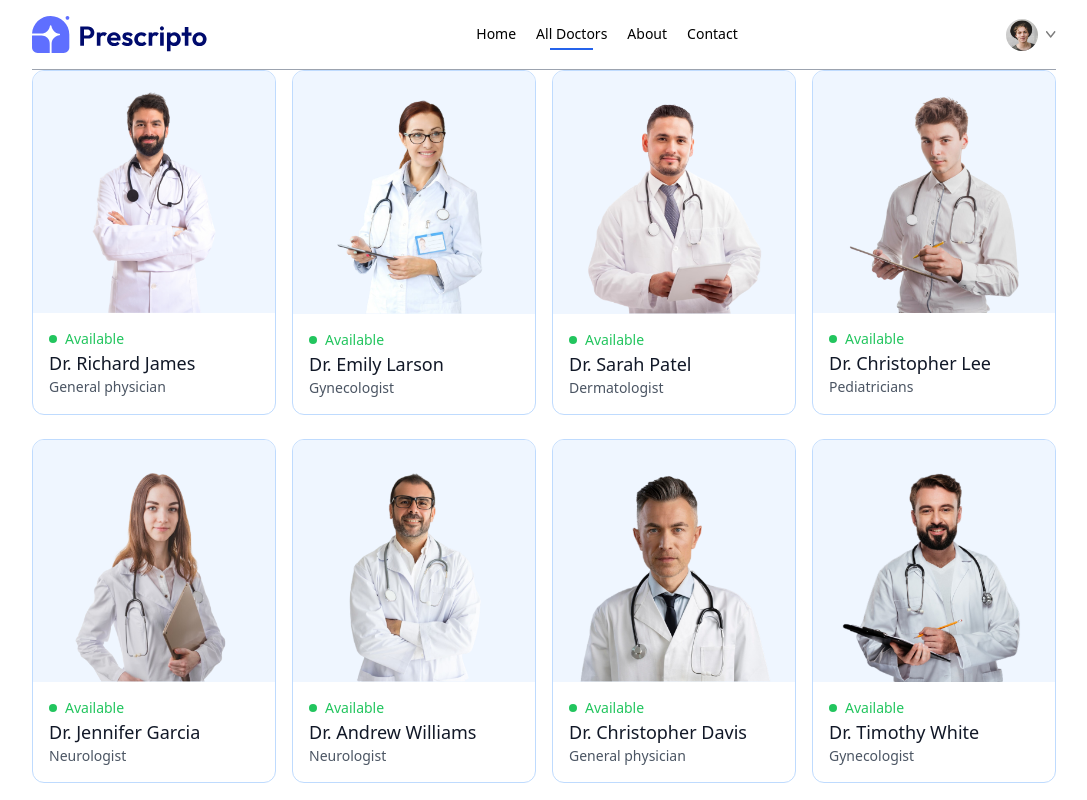
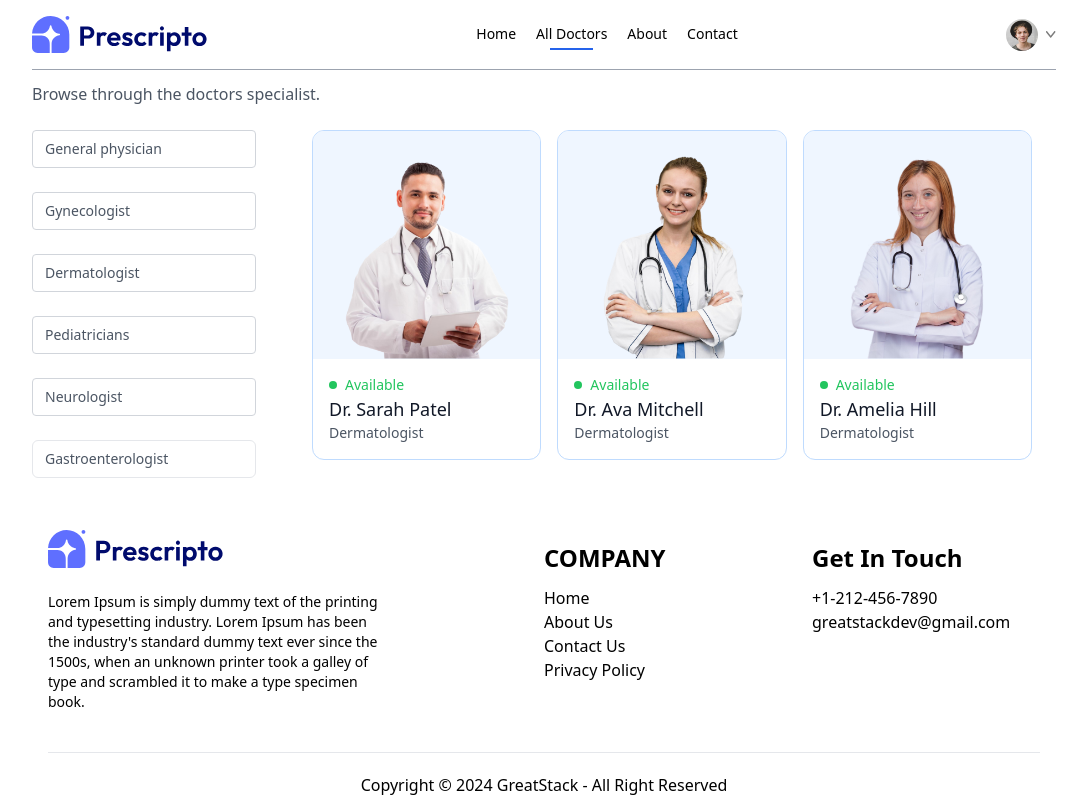
Before and after one commit to Alaa-Elkady/doc-booking-sys, a React (Create React App) app: page /doctors/Dermatologist in a window 1280 px wide. Shown: the top 800 px of the page, without its empty margins (96-1183 px from the left). Built offline with nearby package versions, Linux system fonts and the light colour scheme.

Commit message:
creared doctors page and the footer

```diff
--- a/src/App.jsx
+++ b/src/App.jsx
@@ -1,30 +1,30 @@
 import { Routes, Route } from "react-router-dom";
-import "./App.css";
 import Home from "./Pages/Home";
 import About from "./Pages/About";
 import Contact from "./Pages/Contact";
 import Login from "./Pages/Login";
 import Doctors from "./Pages/Doctors";
-import MyProfile from './Pages/MyProfile';
-import MyAppointments from './Pages/MyAppointments';
-import Appointments from './Pages/Appointments';
-import NavBar from './Components/NavBar';
+import MyProfile from "./Pages/MyProfile";
+import MyAppointments from "./Pages/MyAppointments";
+import Appointments from "./Pages/Appointments";
+import NavBar from "./Components/NavBar";
+import Footer from "./Components/Footer";
 function App() {
   return (
     <div className="mx-4 sm:mx-[10%]">
-      <NavBar/>
+      <NavBar />
       <Routes>
         <Route path="/" element={<Home />} />
         <Route path="/about" element={<About />} />
         <Route path="/contact" element={<Contact />} />
         <Route path="/login" element={<Login />} />
         <Route path="/doctors" element={<Doctors />} />
-        <Route path="/doctors/:speciality" element={<Doctors/>}/>
-        <Route path="/my-profile" element={<MyProfile/>}/>
-        <Route path="/my-appointments" element={<MyAppointments/>}/>
-        <Route path="/appointments/:docId" element={<Appointments/>}/>
-
+        <Route path="/doctors/:speciality" element={<Doctors />} />
+        <Route path="/my-profile" element={<MyProfile />} />
+        <Route path="/my-appointments" element={<MyAppointments />} />
+        <Route path="/appointments/:docId" element={<Appointments />} />
       </Routes>
+      <Footer />
     </div>
   );
 }
--- /dev/null
+++ b/src/Components/Footer.jsx
@@ -0,0 +1,39 @@
+import React from "react";
+import { assets } from "../assets/assets";
+
+const Footer = () => {
+  return (
+    <div className="flex  flex-col items-center mx-4">
+      <div className="flex flex-col md:flex-row gap-10 py-10 w-full border-b border-b-gray-200">
+        <div className="md:w-2/4">
+          <img src={assets.logo} className="w-44" />
+          <p className="mt-6 text-sm  font-light w-3/4">
+            Lorem Ipsum is simply dummy text of the printing and typesetting
+            industry. Lorem Ipsum has been the industry's standard dummy text
+            ever since the 1500s, when an unknown printer took a galley of type
+            and scrambled it to make a type specimen book.
+          </p>
+        </div>
+        <div className="md:w-1/4 ">
+          <div className="font-semibold text-2xl my-3">COMPANY</div>
+          <ul className="font-light text-md">
+            <li>Home</li>
+            <li>About Us</li>
+            <li>Contact Us</li>
+            <li>Privacy Policy</li>
+          </ul>
+        </div>
+        <div className="md:w-1/4">
+          <div  className="font-semibold text-2xl my-3">Get In Touch</div>
+          <ul className="font-light text-md">
+            <li>+1-212-456-7890</li>
+            <li>greatstackdev@gmail.com</li>
+          </ul>
+        </div>
+      </div>
+      <div className="py-5 text-md">Copyright © 2024 GreatStack - All Right Reserved</div>
+    </div>
+  );
+};
+
+export default Footer;
--- a/src/Components/Header.jsx
+++ b/src/Components/Header.jsx
@@ -20,7 +20,7 @@ const Header = () => {
         </div>
         <Link
           to='/login'
-          className="bg-white py-2 px-4 rounded-full flex items-center w-max hover:animate-pulse "
+          className="bg-white py-2 px-4 rounded-full flex items-center w-max hover:translate-x-5 transition-all duration-100 "
         >
           Book appointment <img src={assets.arrow_icon}
           className="pl-2" />
--- a/src/Components/TopDoctors.jsx
+++ b/src/Components/TopDoctors.jsx
@@ -1,4 +1,4 @@
-import {React,useContext} from "react";
+import { React, useContext } from "react";
 import { Link } from "react-router-dom";
 import { AppContext } from "../Context/AppContext";
 const TopDoctors = () => {
@@ -37,8 +37,11 @@ const TopDoctors = () => {
           }
         })}
       </div>
-      <Link to="/doctors" onClick={()=>{window.scrollTo(0,0)}} className="rounded-full  px-4  bg-blue-50 text-gray-400 py-2 w-max text-center">
-        more
+      <Link
+        to="/doctors"
+        className="rounded-full  px-4 hover:animate-pulse transition-all duration-100 bg-blue-50 text-black py-2  text-center"
+      >
+        More
       </Link>
     </div>
   );
--- a/src/Pages/Appointments.jsx
+++ b/src/Pages/Appointments.jsx
@@ -1,9 +1,57 @@
-import React from 'react'
+import React, { useEffect, useState } from "react";
+import { useContext } from "react";
+import { AppContext } from "../Context/AppContext";
+import { useParams } from "react-router-dom";
+import { assets } from "../assets/assets";
 
 const Appointments = () => {
+  const { docId } = useParams();
+  const { doctors } = useContext(AppContext);
+  const [docInfo, setDocInfo] = useState(null);
+  const fetchDocInfo = async () => {
+    const docInfo = doctors.find((doc) => doc._id === docId);
+    setDocInfo(docInfo);
+    console.log(docInfo);
+  };
+  useEffect(() => {
+    fetchDocInfo();
+  }, [doctors, docId]);
   return (
-    <div>Appointments</div>
-  )
-}
+    docInfo && (
+      <div>
+        {/* top */}
+        <div className="flex flex-col md:flex-row gap-4 py-10 w-full  text-gray-500">
+          <img src={docInfo.image} className="bg-blue-600 w-full sm:max-w-72 rounded-lg" />
 
-export default Appointments
+          <div className=" border border-gray-500 p-10 rounded-lg w-full">
+            <p className="text-3xl font-semibold text-gray-900 mb-1 flex ">
+              {docInfo.name}
+              <img src={assets.verified_icon} className="m-1 w-5" />
+            </p>
+            <div className=" text-md mb-3 ">
+              {docInfo.degree} -{docInfo.speciality}
+              <button className="border rounded-full px-2 text-sm ml-2">
+                {docInfo.experience}
+              </button>
+            </div>
+            <div>
+              <p className="flex font-semibold text-sm text-gray-700">
+                About <img className="w-3 ml-1" src={assets.info_icon} alt="" />
+              </p>
+              <p className="text-sm  my-2">{docInfo.about}</p>
+            </div>
+            <div className='my-3 font-semibold  text-gray-700'>
+              Appointment fee : <span> ${docInfo.fees}</span>
+            </div>
+          </div>
+        </div>
+        {/* slots */}
+        <div></div>
+        {/* bottom */}
+        <div></div>
+      </div>
+    )
+  );
+};
+
+export default Appointments;
--- a/src/Pages/Doctors.jsx
+++ b/src/Pages/Doctors.jsx
@@ -1,14 +1,92 @@
-import React, { useContext } from "react";
+import React, { useContext, useEffect, useState } from "react";
 import { AppContext } from "../Context/AppContext";
-import { Link } from "react-router-dom";
+import { Link, useNavigate, useParams } from "react-router-dom";
 
 const Doctors = () => {
   const { doctors } = useContext(AppContext);
+  const { speciality } = useParams();
+  const [fliterDocs, setFliterDocs] = useState([]);
+  const navigate = useNavigate();
+  const filter = () => {
+    if (speciality) {
+      setFliterDocs(doctors.filter((doc) => doc.speciality === speciality));
+    } else {
+      setFliterDocs(doctors);
+    }
+  };
+  useEffect(() => {
+    filter();
+  }, [doctors, speciality]);
   return (
     <div>
-      <div className="w-full grid grid-cols-auto gap-4 gap-y-6 px-3 sm:px-0">
-        {doctors.map((doctor, index) => {
-
+      <div className="my-3 text-gray-600 text-md">
+        Browse through the doctors specialist.
+      </div>
+      <div className="flex items-start sm:flex-row gap-5 ">
+        <ul className="flex flex-col ">
+          <li
+            onClick={() =>
+              speciality === "General physician"
+                ? navigate("/doctors")
+                : navigate(`/doctors/General physician`)
+            }
+            className="border rounded border-gray-300 py-2 px-3 w-56 cursor-pointer my-3 mr-3 text-gray-600 text-sm"
+          >
+            General physician
+          </li>
+          <li
+            onClick={() =>
+              speciality === "Gynecologist"
+                ? navigate("/doctors")
+                : navigate(`/doctors/Gynecologist`)
+            }
+            className="border rounded border-gray-300 py-2 px-3 w-56 cursor-pointer my-3 mr-3 text-gray-600 text-sm"
+          >
+            Gynecologist
+          </li>
+          <li
+            onClick={() =>
+              speciality === "Dermatologist"
+                ? navigate("/doctors")
+                : navigate(`/doctors/Dermatologist`)
+            }
+            className="border rounded border-gray-300 py-2 px-3 w-56 cursor-pointer my-3 mr-3 text-gray-600 text-sm"
+          >
+            Dermatologist
+          </li>
+          <li
+            onClick={() =>
+              speciality === "Pediatricians"
+                ? navigate("/doctors")
+                : navigate(`/doctors/Pediatricians`)
+            }
+            className="border rounded border-gray-300 py-2 px-3 w-56 cursor-pointer my-3 mr-3 text-gray-600 text-sm"
+          >
+            Pediatricians
+          </li>
+          <li
+            onClick={() =>
+              speciality === "Neurologist"
+                ? navigate("/doctors")
+                : navigate(`/doctors/Neurologist`)
+            }
+            className="border rounded border-gray-300 py-2 px-3 w-56 cursor-pointer my-3 mr-3 text-gray-600 text-sm"
+          >
+            Neurologist
+          </li>
+          <li
+            onClick={() =>
+              speciality === "Gastroenterologist"
+                ? navigate("/doctors")
+                : navigate(`/doctors/Gastroenterologist`)
+            }
+            className="border rounded-md border-gray-200 py-2 px-3 w-56 cursor-pointer my-3 mr-3 text-gray-600 text-sm"
+          >
+            Gastroenterologist
+          </li>
+        </ul>
+        <div className="w-full grid grid-cols-auto gap-4 gap-y-6 px-3 m-3">
+          {fliterDocs.map((doctor, index) => {
             return (
               <Link
                 to={`/appointments/${doctor._id}`}
@@ -28,8 +106,8 @@ const Doctors = () => {
                 </div>
               </Link>
             );
-
-        })}
+          })}
+        </div>
       </div>
     </div>
   );
```
Also changed, not shown: src/Pages/Home.jsx (+13 -12 lines), src/App.css (deleted).
